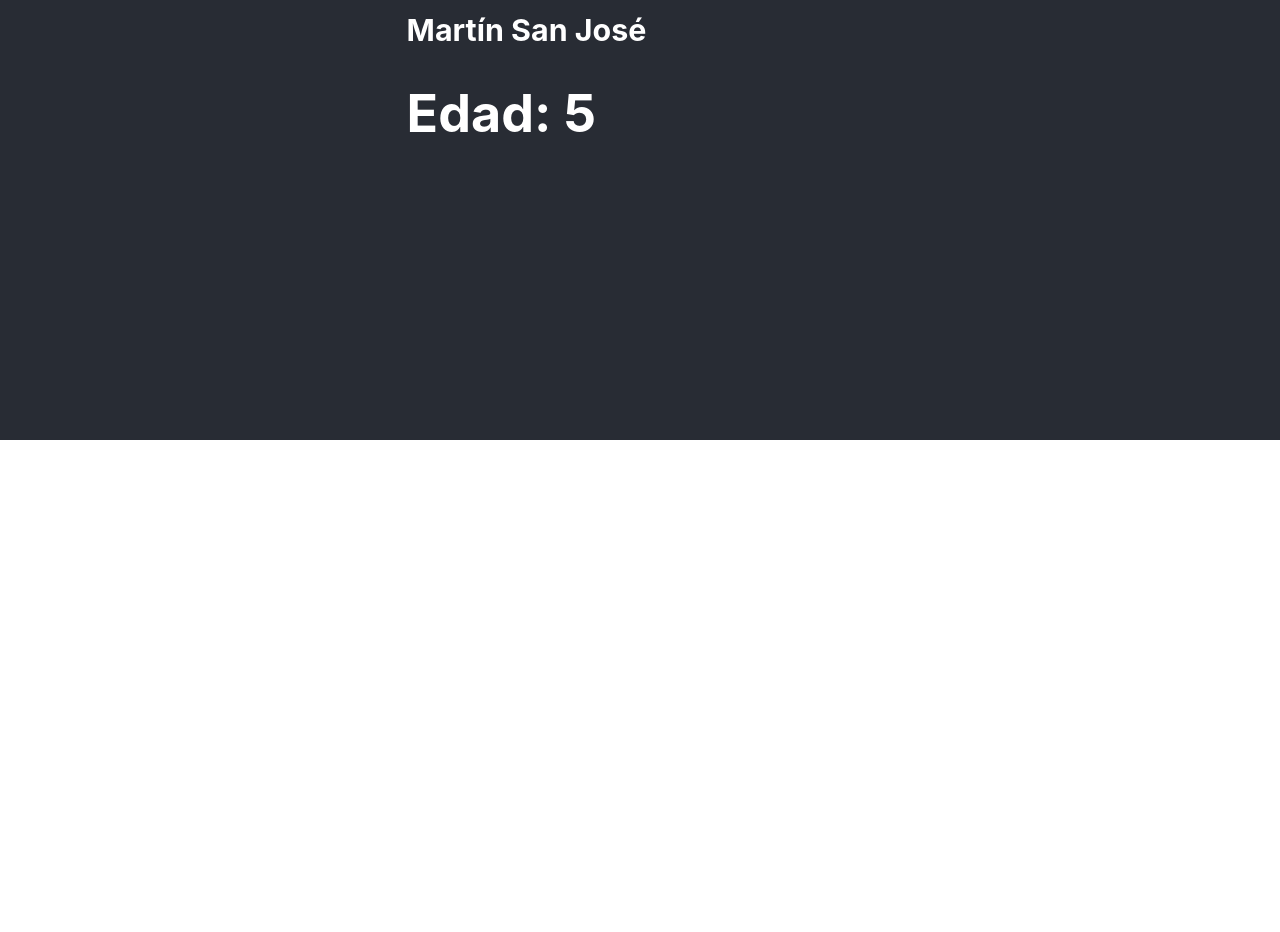
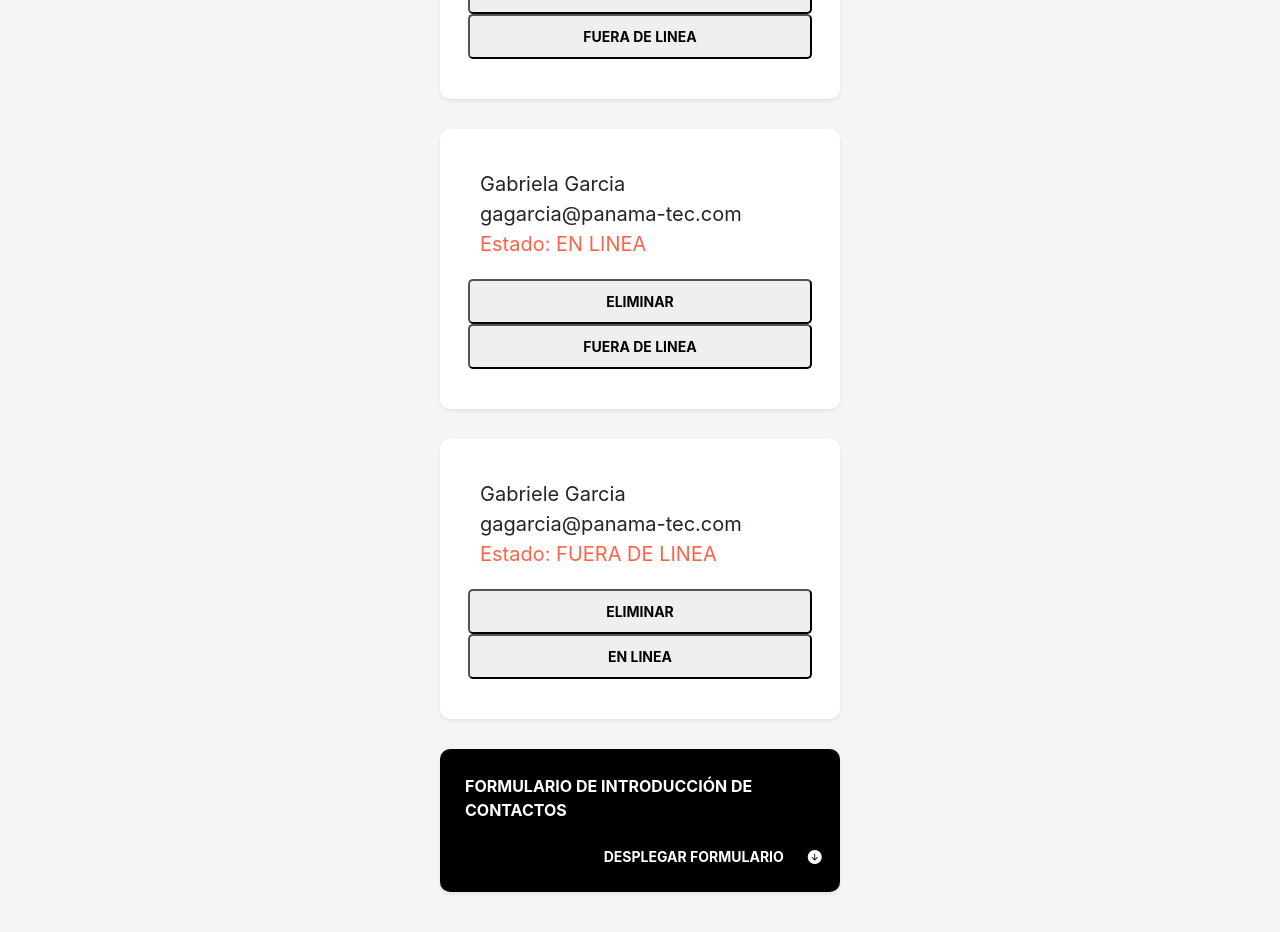
Before and after one commit to PANAMA-TEC/tarea-1-react, a React (Create React App) app: page / in a window 1280 px wide. Shown: the part 360-1292 px from the top of the page. Before the commit the page ends 820 px from the top, so only its background shows below. Built offline with nearby package versions, Linux system fonts and the light colour scheme.

Commit message:
TAREA 3 DEL CURSO DE REACT : LISTA DE CONTACTOS, AGREGAR , ELIMINAR.

```diff
--- a/package.json
+++ b/package.json
@@ -6,8 +6,12 @@
     "@testing-library/jest-dom": "^5.16.4",
     "@testing-library/react": "^13.1.1",
     "@testing-library/user-event": "^13.5.0",
+    "bootstrap": "^5.1.3",
+    "bootstrap-icons": "^1.8.1",
     "react": "^18.0.0",
+    "react-bootstrap": "^2.3.0",
     "react-dom": "^18.0.0",
+    "react-icons": "^4.3.1",
     "react-scripts": "5.0.1",
     "web-vitals": "^2.1.4"
   },
--- a/src/App.css
+++ b/src/App.css
@@ -1,6 +1,8 @@
 .App {
   text-align: center;
-  margin-bottom: 20px;;
+  margin-bottom: 20px;
+  padding: 50px;
+
 }
 
 .App-logo {
--- a/src/App.js
+++ b/src/App.js
@@ -1,20 +1,18 @@
-import { useEffect } from 'react';
+
 import './App.css';
-import Listacontactos from './componentes/contenedores/ListaContactos/ListaContactos';
 
-import Clock from './componentes/simples/clock/clock'
 
 
 
 function App() {
 
   return (
-    <div className="App" >
-      <header className="App-header">
-        <Clock></Clock>
-      </header>
-    </div>
+
+     <div></div>
+
   );
+
+
 }
 
 export default App;
--- a/src/componentes/contenedores/ListaContactos/ListaContactos.css
+++ b/src/componentes/contenedores/ListaContactos/ListaContactos.css
@@ -1,4 +1,14 @@
 .titulo-contactos {
     margin-bottom: 40px;
     border-style: none none solid none;
+    align-content: center;
 }
+
+.lista-contactos {
+    margin-bottom: 40px;
+    padding: 40px;
+    align-content: center;
+    border-radius: 10px;
+
+
+}
--- a/src/componentes/contenedores/ListaContactos/ListaContactos.jsx
+++ b/src/componentes/contenedores/ListaContactos/ListaContactos.jsx
@@ -1,17 +1,72 @@
-import React from 'react';
+import React , {useState} from 'react';
 import { Contacto } from '../../../clases/contacto.class';
 import Contactos from '../../simples/Contactos/contactos';
+import Formulariocontactos from '../../simples/Formularios/formularioContactos/formularioContactos';
 import './ListaContactos.css';
 
 const Listacontactos = () => {
 
-    const DEFAULT_CONTACT = new Contacto ("Gabriel", "Garcia", "gagarcia@panama-tec.com", false);
+    const DEFAULT_CONTACT_1 = new Contacto ("Gabriel", "Garcia", "gagarcia@panama-tec.com", true);
+    const DEFAULT_CONTACT_2 = new Contacto ("Gabriela", "Garcia", "gagarcia@panama-tec.com", true);
+    const DEFAULT_CONTACT_3 = new Contacto ("Gabriele", "Garcia", "gagarcia@panama-tec.com", false);
+
+    const [contact, setContactos] = useState([DEFAULT_CONTACT_1, DEFAULT_CONTACT_2, DEFAULT_CONTACT_3]);
+
+
+    function borrarContacto(contacto){
+
+
+        const tempTasks = [...contact];
+        tempTasks.splice(contacto,1);
+        setContactos(tempTasks);
+    }
+
+    function actualizarEstado(contacto){
+
+        const index = contact.indexOf(contacto);
+        const tempTasks = [...contact];
+        tempTasks[index].conectado = !tempTasks[index].conectado;
+        setContactos(tempTasks);
+    }
+
+    function agregarTareas(contacto){
+
+        try{
+            const tempTasks = [...contact];
+            tempTasks.push(contacto);
+            setContactos(tempTasks);
+        }catch(e){
+            console.log(e);
+
+        }
+
+
+    }
+
+
 
     return (
         <div className='lista-contactos'>
+            <div className='col-12 col-md-8 offset-md-2 col-xl-4 offset-xl-4'>
+                <h1 className='titulo-contactos col-12'> LISTA DE CONTACTOS</h1>
 
-            <h1 className='titulo-contactos'> LISTA DE CONTACTOS</h1>
-            <Contactos contacto={DEFAULT_CONTACT}></Contactos>
+                {
+                    contact.map( (contactos, index) => {
+
+                        return (
+
+                            <Contactos className='col-12' contacto={contactos} index={index} borrar = { borrarContacto }  estado = { actualizarEstado }> </Contactos>
+
+                        )
+                    })
+                }
+
+
+            </div>
+
+            <Formulariocontactos tareasActuales={contact.length} agregarTarea={agregarTareas}> </Formulariocontactos>
+
+
 
         </div>
     );
--- a/src/componentes/simples/Contactos/contactos.css
+++ b/src/componentes/simples/Contactos/contactos.css
@@ -1,7 +1,10 @@
 .contacto {
+
     font-size: 14px;
-    padding: 20px;
-    border-style: solid;
+    padding: 40px;
     border-radius: 10px;
     margin-bottom: 30px;
+    background-color: white;
+
+
 }
--- a/src/componentes/simples/Contactos/contactos.jsx
+++ b/src/componentes/simples/Contactos/contactos.jsx
@@ -3,35 +3,45 @@ import PropTypes from 'prop-types';
 import { Contacto } from '../../../clases/contacto.class';
 import './contactos.css'
 
-const Contactos = ({contacto}) => {
+const Contactos = ({contacto, estado, borrar}) => {
 
     return (
-        <div className='contacto'>
-            <h2>
-                Nombre: {contacto.nombre }
-            </h2>
 
-            <h2>
-                Apellido: {contacto.apellido }
-            </h2>
+        <div className='contacto shadow-sm'>
 
-            <h2>
-                Email: {contacto.email }
-            </h2>
+            <div style={{fontSize:'20px'}}>
+                { contacto.nombre } { contacto.apellido } <br></br>
+            </div>
 
-            <h2>
+            <div style={{fontSize:'20px'}}>
+                { contacto.email }
+            </div>
+
+            <div style={{color:'tomato', fontSize:'20px', marginBottom:'20px'}}>
                 Estado: {contacto.conectado ? "EN LINEA":"FUERA DE LINEA" }
-            </h2>
+            </div>
+            <div className='row'>
 
+                <button  style={{marginRight:'20px', borderRadius:'5px', padding:'10px', fontWeight:'bold'}} onClick={ () => borrar(contacto)  }>
+
+                    ELIMINAR
+
+                </button>
+
+                <button style={{marginRight:'00px', borderRadius:'5px', padding:'10px', fontWeight:'bold'}}  onClick={ () => estado(contacto)  }>
+
+                    { !contacto.conectado ? "EN LINEA":"FUERA DE LINEA" }
+
+                </button>
+            </div>
         </div>
     );
 };
 
-
 Contactos.propTypes = {
-    contacto: PropTypes.instanceOf(Contacto)
-
+    contacto: PropTypes.instanceOf(Contacto),
+    borrar: PropTypes.func.isRequired,
+    estado: PropTypes.func.isRequired
 };
 
-
 export default Contactos;
--- /dev/null
+++ b/src/componentes/simples/Formularios/formularioContactos/formularioContactos.jsx
@@ -0,0 +1,82 @@
+import React , { useRef,useState }from 'react';
+import PropTypes from 'prop-types';
+import { Contacto } from '../../../../clases/contacto.class';
+
+
+
+
+const Formulariocontactos = ({ tareasActuales , agregarTarea}) => {
+
+    const nombreRef = useRef('');
+    const apellidoRef = useRef('');
+    const emailRef = useRef('');
+
+    const [formularioVisible,setFVisible] = useState(false);
+   /*  const levelRef = useRef(LEVELS.NORMAL); */
+
+    function crearContacto(e){
+
+        e.preventDefault();
+
+        const contactoNuevo = new Contacto(
+
+            nombreRef.current.value,
+            apellidoRef.current.value,
+            emailRef.current.value,
+            false,
+
+
+        );
+
+        agregarTarea(contactoNuevo);
+
+   }
+
+   function mostrarFormulario(){
+       setFVisible(!formularioVisible);
+   }
+
+    return (
+        <form className='' style={{borderRadius:'10px', }} onSubmit={ crearContacto } >
+
+            <div className='col-12 col-md-8 offset-md-2  col-xl-4 offset-xl-4 shadow-sm' style={{backgroundColor:'black',padding:'10px', borderRadius:'10px',}}>
+
+                <label  class="col-12 col-form-label align-middle" style=  {   {   color:'white',   padding:'15px', fontWeight:'bold'}}  for="staticEmail" >
+                    <div className='row'>
+
+                        <div className='col-12'>FORMULARIO DE INTRODUCCIÓN DE CONTACTOS</div>
+
+                        <div className='row' onClick={ () => mostrarFormulario() } style={{cursor:'pointer', margin:'0px', padding:'0px', fontSize:'14px'}}>
+
+                            <div className='col-8 mt-4 offset-3' style={{textAlign:'right'}}> DESPLEGAR FORMULARIO</div>
+                            <i  class=" bi bi-arrow-down-circle-fill col-1 mt-4" ></i>
+
+                        </div>
+                    </div>
+                </label>
+
+                <div className={ formularioVisible ? 'd-block':'d-none' }  style={ {  backgroundColor:'white', borderRadius:'10px', padding:'15px'}}>
+
+                    <input ref={nombreRef} id='inputName' type='text' className=' col-12 form-control-lg mb-3 ' required autoFocus placeholder='nombre'/>
+                    <input ref={apellidoRef} id='inputApe' type='text' className='col-12 form-control-lg mb-3' required autoFocus placeholder='apellido'/>
+                    <input ref={emailRef} id='email' type='text' className=' col-12 form-control-lg mb-4' required placeholder='email'/>
+
+                    <button type='submit' className='col-6 offset-6 btn-primary' style={{padding:'20px', fontWeight:'bold', borderRadius:'5px'}}>
+
+                            { tareasActuales > 0 ? 'Agregar Contacto Nuevo' : 'Crear Primera Contacto'}
+
+                    </button>
+
+                </div>
+            </div>
+        </form>
+    );
+}
+
+Formulariocontactos.protoType = {
+    tareasActuales: PropTypes.number.isRequired,
+    agregarTarea: PropTypes.func.isRequired
+
+
+}
+export default Formulariocontactos;
--- a/src/index.css
+++ b/src/index.css
@@ -5,6 +5,7 @@ body {
     sans-serif;
   -webkit-font-smoothing: antialiased;
   -moz-osx-font-smoothing: grayscale;
+  background-color: #F5F5F5;
 }
 
 code {
--- a/src/index.js
+++ b/src/index.js
@@ -1,15 +1,18 @@
 import React from 'react';
 import ReactDOM from 'react-dom/client';
 import App from './App';
+import 'bootstrap/dist/css/bootstrap.min.css';
+import 'bootstrap-icons/font/bootstrap-icons.css';
+import './index.css';
 
-import './index.css';
+import Listacontactos from './componentes/contenedores/ListaContactos/ListaContactos';
 
 import reportWebVitals from './reportWebVitals';
 
 const root = ReactDOM.createRoot(document.getElementById('root'));
 root.render(
   <React.StrictMode>
-  <App></App>
+     <Listacontactos></Listacontactos>
   </React.StrictMode>
 );
 
```
Also changed, not shown: src/componentes/simples/tareas/task.jsx (added, +103 -0 lines), 1 other file (tests, documents, lock files or other folders).
